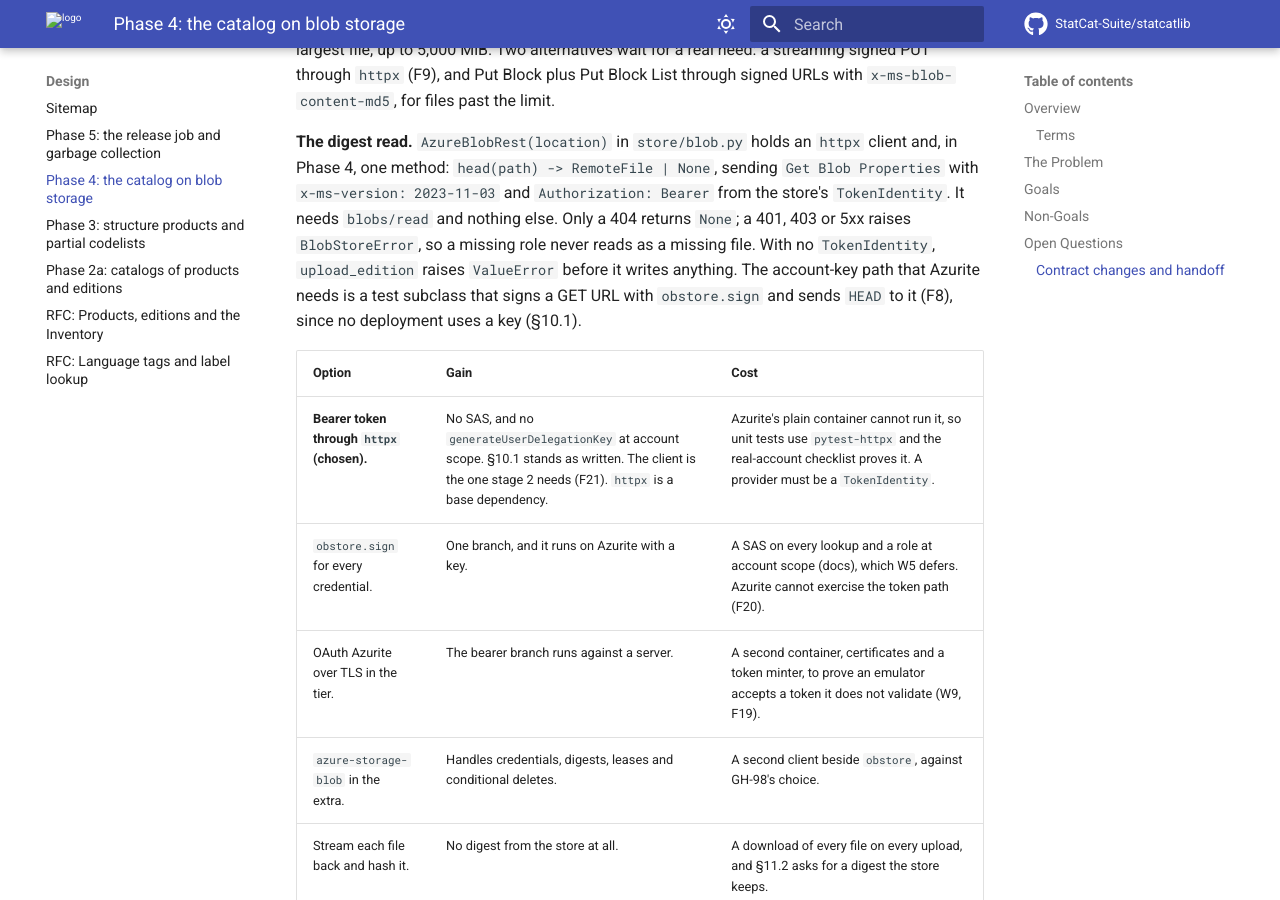
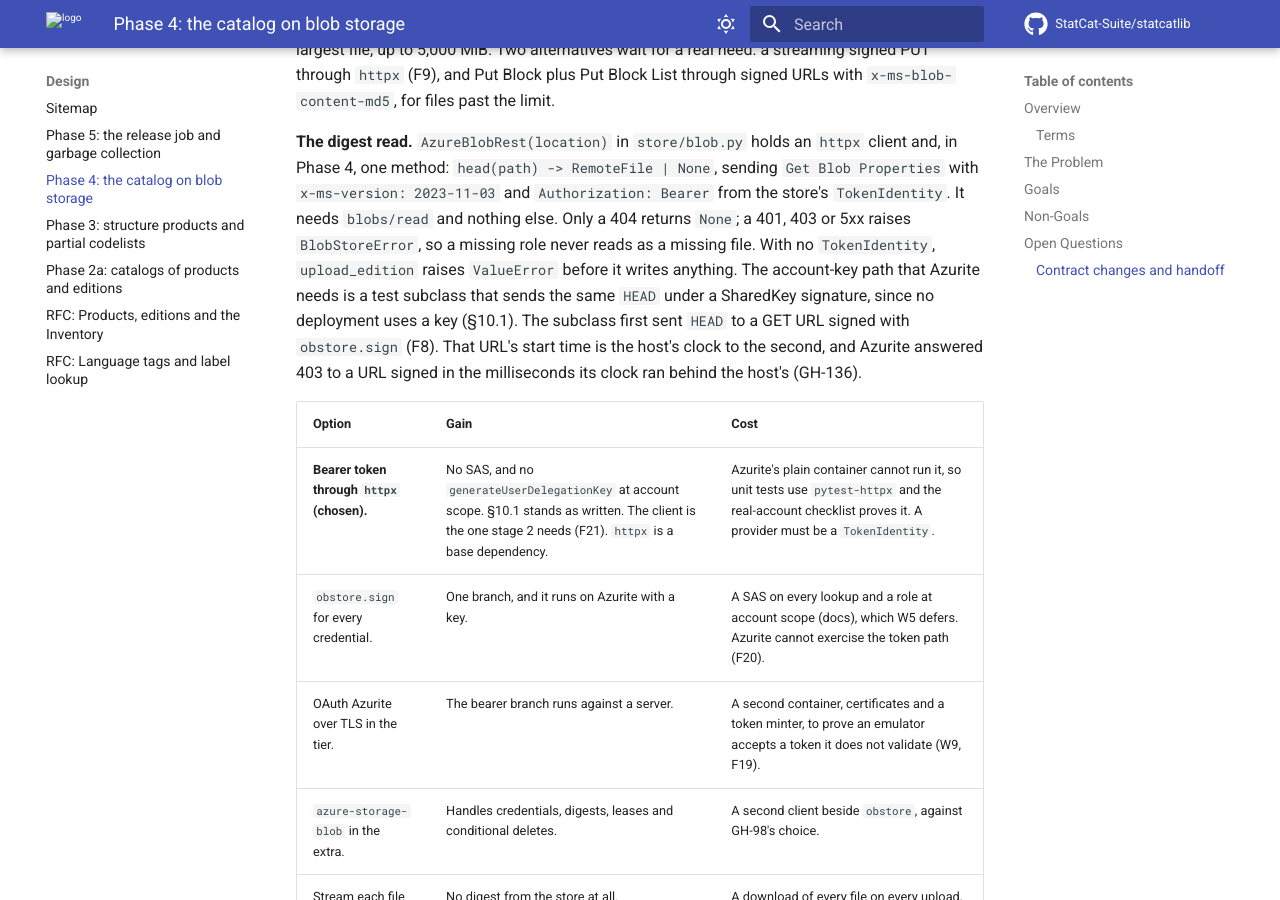
Before and after one commit to StatCat-Suite/statcatlib, an MkDocs documentation site: the page built from docs/design/catalog-on-blob-storage.md, in a window 1280 px wide and 900 px high, scrolled down 27472 px. Built offline with MkDocs 1.6.1 and Material for MkDocs 9.7.7, drawn with Linux system fonts in a browser that asks for light colours; comment, search, counter and statistics services are not loaded.

Commit message:
fix(tests): sign the stores tier's HEAD with SharedKey (GH-136)
KeyedRest sent its HEAD to a GET URL signed with obstore.sign. The URL's
start time is the host's clock truncated to the second. Azurite runs in a
VM whose clock is a few milliseconds behind the host's, so it answered 403
to a URL signed in the first milliseconds of a second. Of 20 requests
signed 1 ms after a second boundary, 6 were answered 403.

KeyedRest now sends the HEAD to the URL AzureBlobRest builds, with a
SharedKey Authorization header. The signature covers x-ms-date, which
Azure accepts within 15 minutes, and carries no start time. The same 20
requests are all answered 200. _create_container signs through the same
helper.

```diff
--- a/docs/design/catalog-on-blob-storage.md
+++ b/docs/design/catalog-on-blob-storage.md
@@ -762,8 +762,11 @@ Properties` with `x-ms-version: 2023-11-03` and `Authorization: Bearer` from the
 `TokenIdentity`. It needs `blobs/read` and nothing else. Only a 404 returns `None`; a 401,
 403 or 5xx raises `BlobStoreError`, so a missing role never reads as a missing file. With no
 `TokenIdentity`, `upload_edition` raises `ValueError` before it writes anything. The
-account-key path that Azurite needs is a test subclass that signs a GET URL with
-`obstore.sign` and sends `HEAD` to it (F8), since no deployment uses a key (§10.1).
+account-key path that Azurite needs is a test subclass that sends the same `HEAD` under a
+SharedKey signature, since no deployment uses a key (§10.1). The subclass first sent `HEAD` to
+a GET URL signed with `obstore.sign` (F8). That URL's start time is the host's clock to the
+second, and Azurite answered 403 to a URL signed in the milliseconds its clock ran behind the
+host's (GH-136).
 
 | Option | Gain | Cost |
 |---|---|---|
```
Also changed, not shown: 1 other file.
